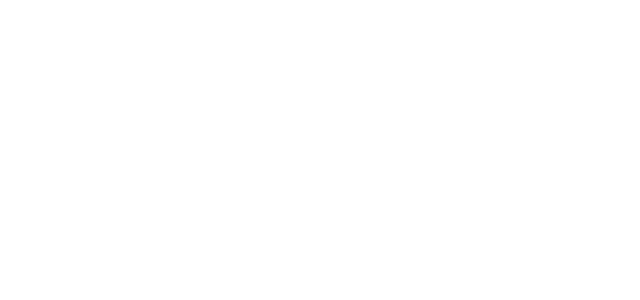
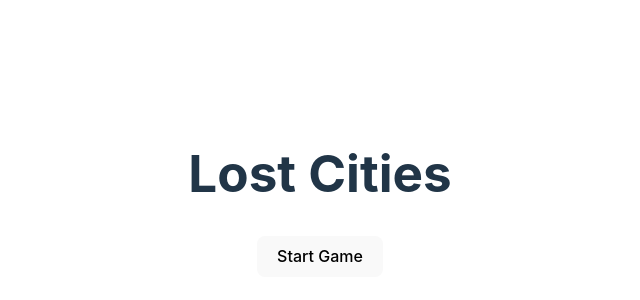
Before and after one commit to pslib-cz/2023-p3a-mpa-react-project-TadeasPikl, a React (Vite) app in the folder LostCities/: page / in a window 1280 px wide. Shown: the part 206-506 px from the top of the page, without its empty margins (320-960 px from the left). Built offline with nearby package versions, Linux system fonts and the light colour scheme.

Commit message:
main menu

```diff
--- a/LostCities/src/App.tsx
+++ b/LostCities/src/App.tsx
@@ -1,8 +1,14 @@
+import React, { useState } from 'react'
 import './App.css'
+import MainMenu from './components/MainMenu'
 
 function App() {
+  const [gameStarted, setGameStarted] = useState(false)
+
+
   return (
     <>
+    {gameStarted ? null : <MainMenu setGameStarted={setGameStarted} />}
     </>
   )
 }
--- a/LostCities/src/components/MainMenu.tsx
+++ b/LostCities/src/components/MainMenu.tsx
@@ -0,0 +1,20 @@
+import React, {useState} from 'react';
+
+type MainMenuProps = {
+  setGameStarted: (gameStarted: boolean) => void;
+};
+
+const MainMenu: React.FC<MainMenuProps> = ({setGameStarted}) => {
+    const startGame = () => {
+        setGameStarted(true);
+    };
+
+    return (
+        <div>
+            <h1>Lost Cities</h1>
+            <button onClick={startGame}>Start Game</button>
+        </div>
+    );
+};
+
+export default MainMenu;
```
Also changed, not shown: LostCities/src/components/Game.tsx (added, +9 -0 lines), LostCities/src/components/GameItems/DiscardPile.tsx (added), LostCities/src/components/GameItems/DiscardPiles.tsx (added).
